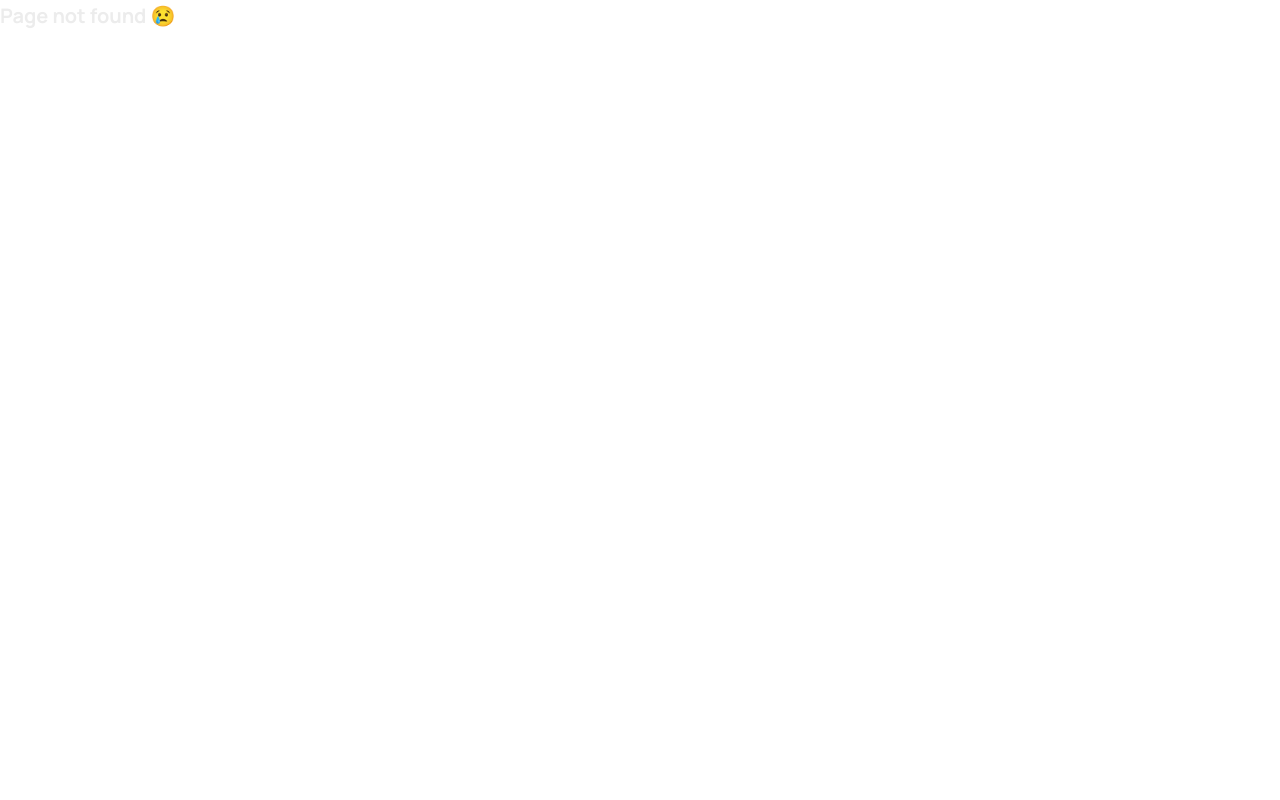
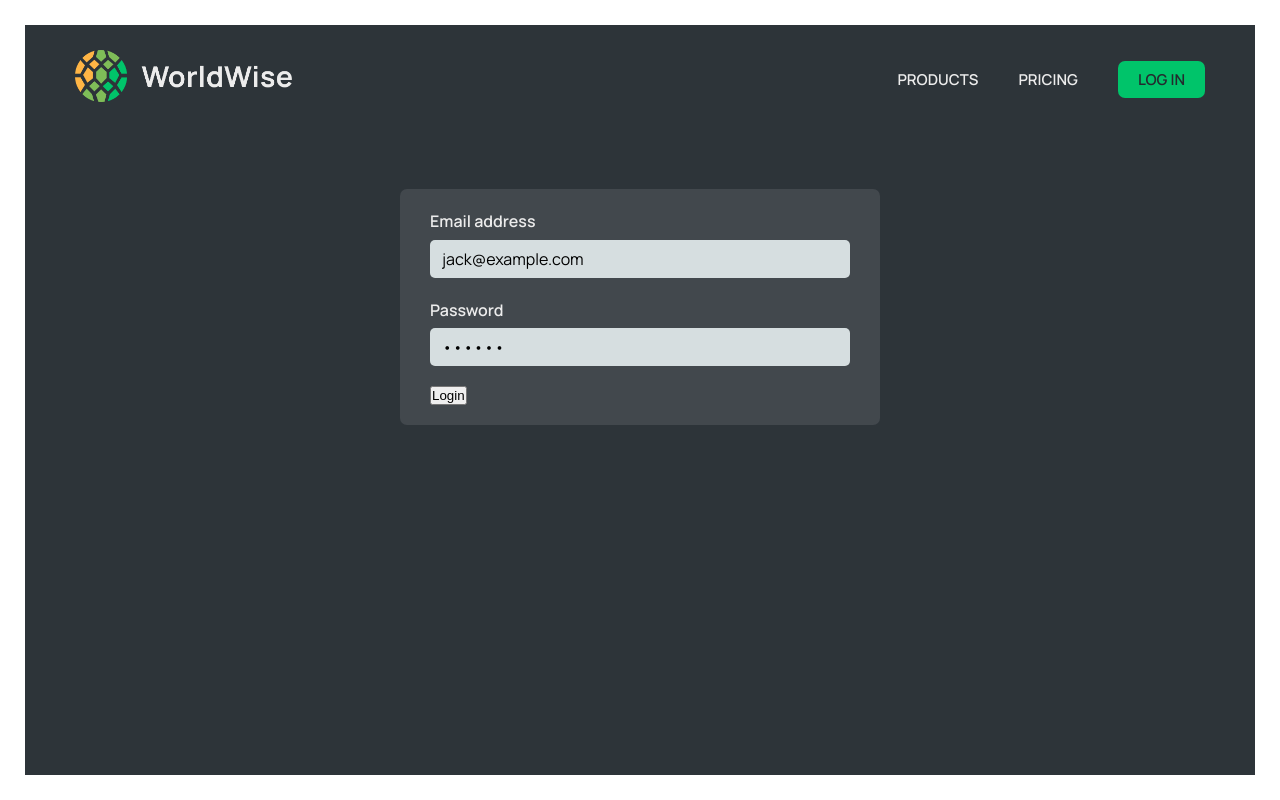
Before and after one commit to BrendanMcBryan/React-worldwise, a React (Vite) app: page /login in a window 1280 px wide. Before the commit this address had no page. Built offline with nearby package versions, Linux system fonts and the light colour scheme.

Commit message:
fixing up navigation

```diff
--- a/src/App.jsx
+++ b/src/App.jsx
@@ -4,6 +4,7 @@
 import Homepage from './pages/Homepage';
 import PageNotFound from './pages/PageNotFound';
 import AppLayout from './pages/AppLayout';
+import Login from './pages/Login';
 // import PageNav from './components/PageNav';
 
 function App() {
@@ -13,6 +14,7 @@
         <Route path="/" element={<Homepage />} />
         <Route path="product" element={<Product />} />
         <Route path="pricing" element={<Pricing />} />
+        <Route path="login" element={<Login />} />
         <Route path="app" element={<AppLayout />} />
         <Route path="*" element={<PageNotFound />} />
       </Routes>
--- a/src/components/PageNav.jsx
+++ b/src/components/PageNav.jsx
@@ -14,7 +14,7 @@
           <NavLink to="/pricing">Pricing</NavLink>
         </li>
         <li>
-          <NavLink to="/login">Log in</NavLink>
+          <NavLink to="/login" className={styles.ctaLink}>Log in</NavLink>
         </li>
       </ul>
     </nav>
```
